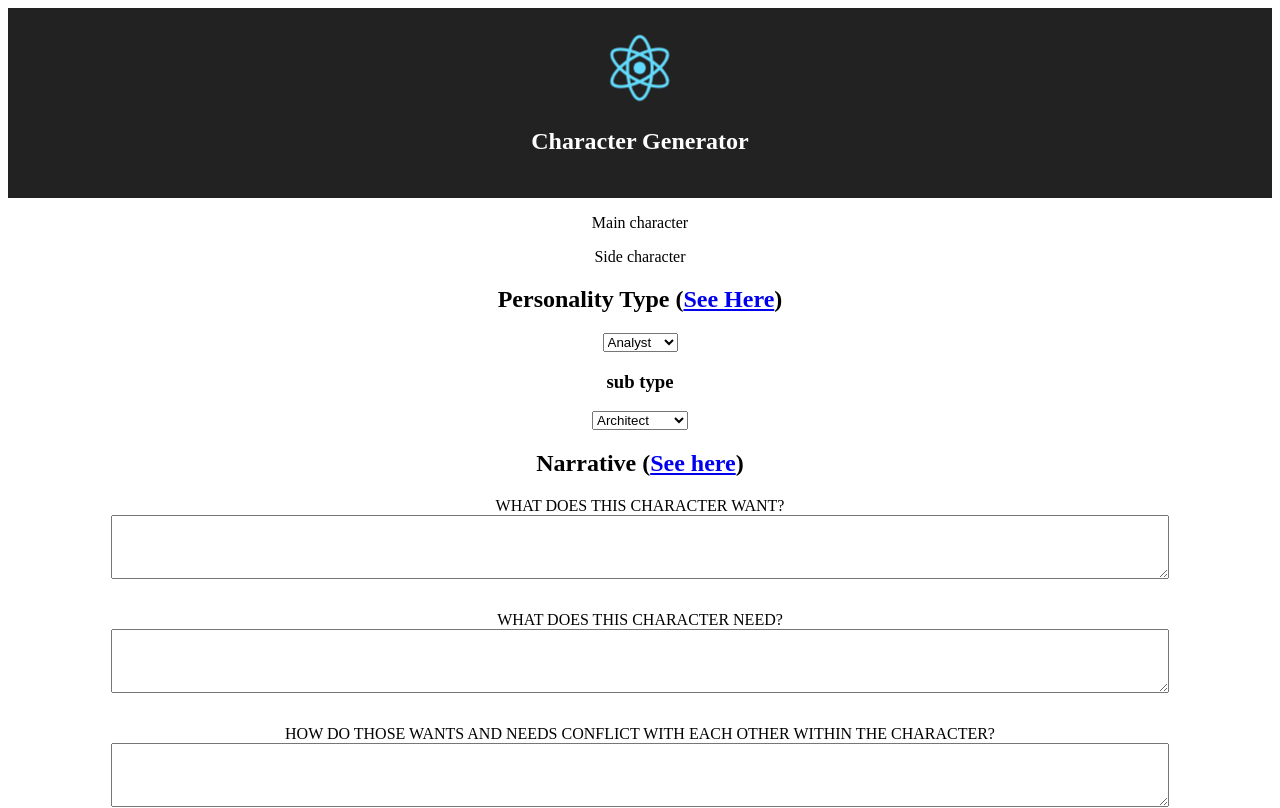
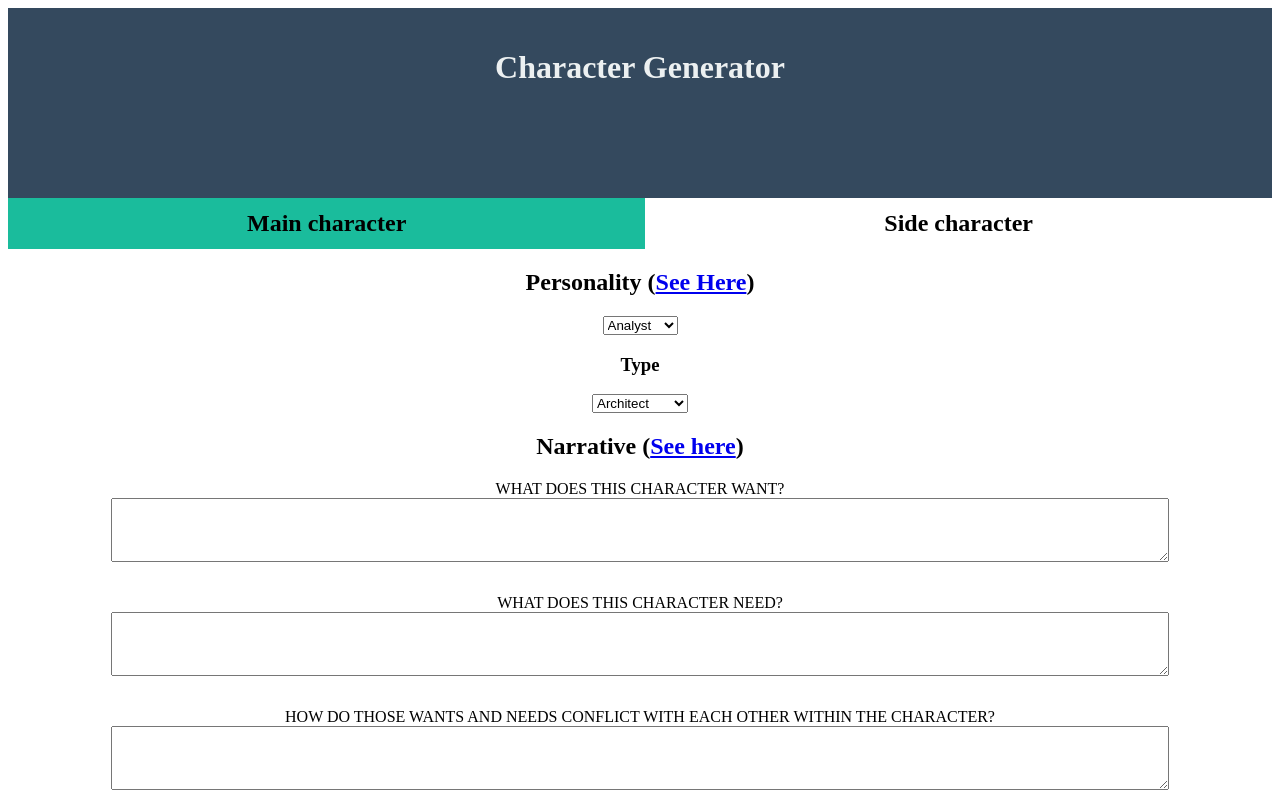
Before and after one commit to erellsworth/character-template, a React (Create React App) app: page / in a window 1280 px wide. Shown: the top 808 px of the page. Built offline with nearby package versions, Linux system fonts and the light colour scheme.

Commit message:
add some style

```diff
--- a/src/App.css
+++ b/src/App.css
@@ -53,12 +53,17 @@
 .flex-item{
   flex-grow:1;
   flex-basis:1;
-  padding: 0 0.5em;
+  padding: 0.5em;
+  margin:0;
 }
 
 .half-width{
   width:50%;
   display:inline-block;
+}
+
+.selected{
+  background: #ccc;
 }
 
 @media (max-width: 767px) {
--- a/src/App.js
+++ b/src/App.js
@@ -1,10 +1,9 @@
 import React from 'react';
-import logo from './logo.svg';
 import './App.css';
+import './colors.css';
 import reduxComponent from './components/reduxComponent';
 import Character from './components/Character';
 import CharacterForm from './components/CharacterForm';
-import {personalities, importances} from './data';
 
 class App extends reduxComponent {
 
@@ -15,9 +14,8 @@ class App extends reduxComponent {
     console.log('state', state);
     return (
       <div className="App">
-        <header className="App-header">
-          <img src={logo} className="App-logo" alt="logo" />
-          <h1 className="App-title">Character Generator</h1>
+        <header className="App-header asphalt">
+          <h1 className="light-grey-text">Character Generator</h1>
         </header>
         {state.characterInfo.generated &&
           <Character />
--- /dev/null
+++ b/src/colors.css
@@ -0,0 +1,46 @@
+.turquoise{
+	background:#1abc9c;
+}
+
+.turquoise-text{
+	color:#1abc9c;
+}
+
+.sun_flower{
+	background:#f1c40f;
+}
+
+.sun_flower-text{
+	color:#f1c40f;
+}
+
+.asphalt{
+	background:#34495e;
+}
+
+.asphalt-text{
+	color:#34495e;
+}
+
+.blue{
+	background:#2980b9;
+}
+
+.blue-text{
+	color:#2980b9;
+}
+
+.grey{
+	background:#7f8c8d;
+}
+
+.grey-text{
+	color:#7f8c8d;
+}
+
+.light-grey{
+	background: #ecf0f1;
+}
+.light-grey-text{
+	color: #ecf0f1;
+}
--- a/src/components/CharacterForm.jsx
+++ b/src/components/CharacterForm.jsx
@@ -24,26 +24,36 @@ class CharacterForm extends reduxComponent {
 	}
 
 	submitForm(){
-	  console.log(this.state);
-	  var newState = Object.assign({}, this.state, {character_generated: true});
-	  this.setState(newState);
+		const { store } = this.context;
+		store.dispatch({ type: 'generate_character'});
 	}
 
 	render(){
 	    const { store } = this.context;
 	    var state = store.getState();
 		return <div>
+				<div className="flex-container">
 		            {importances.map((importance, index)=>{
-	              return <p onClick={this.updateValue.bind(this, 'importance', importance)} key={index}>{importance}</p>
+		            	var class_name = 'flex-item';
+		            	if(state.characterInfo.importance === importance){
+		            		class_name += ' turquoise';
+		            	}
+		             	return <h2
+		              			key={index}
+		              			className={class_name}
+		              			onClick={this.updateValue.bind(this, 'importance', importance)}>
+		              				{importance}
+		              			</h2>
 		            })}
+	            </div>
 
-	            <h2>Personality Type (<a href="https://www.16personalities.com/personality-types" rel="noopener noreferrer" target="_blank">See Here</a>)</h2>
+	            <h2>Personality (<a href="https://www.16personalities.com/personality-types" rel="noopener noreferrer" target="_blank">See Here</a>)</h2>
 	            <select onChange={this.updateField.bind(this, 'personality')}>
 	              {personalities.map((p_type, index)=>{
 	                return <option key={index} value={p_type.name}>{p_type.name}</option>
 	              })}
 	            </select>
-	            <h3>sub type</h3>
+	            <h3>Type</h3>
 	            <select onChange={this.updateField.bind(this,'personality_type')}>
 	              {personalities.filter((p_type, index)=>{
 	                return p_type.name === state.personalityInfo.personality;
```
Lines whose indentation alone changed are shown as unchanged.
